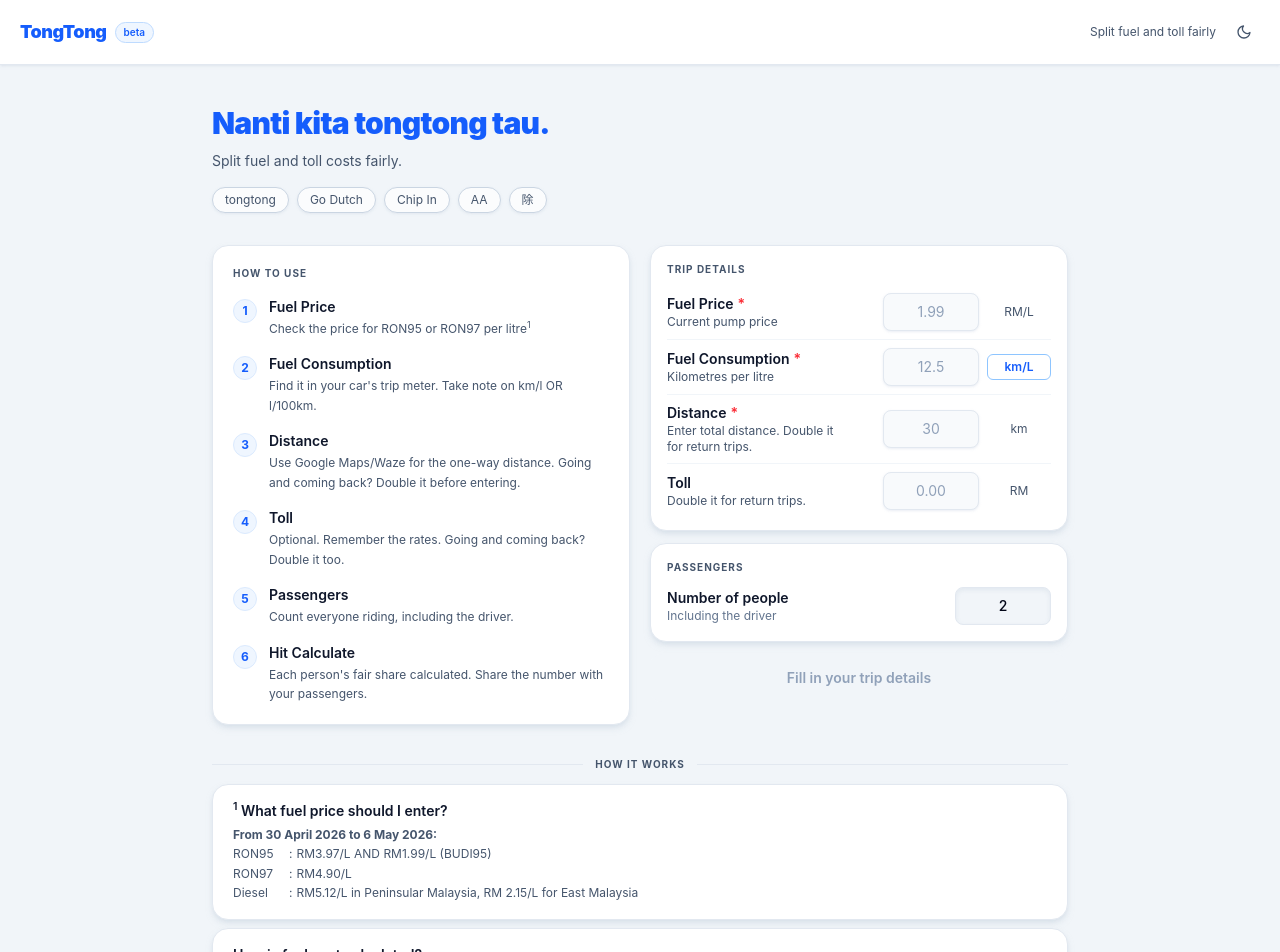
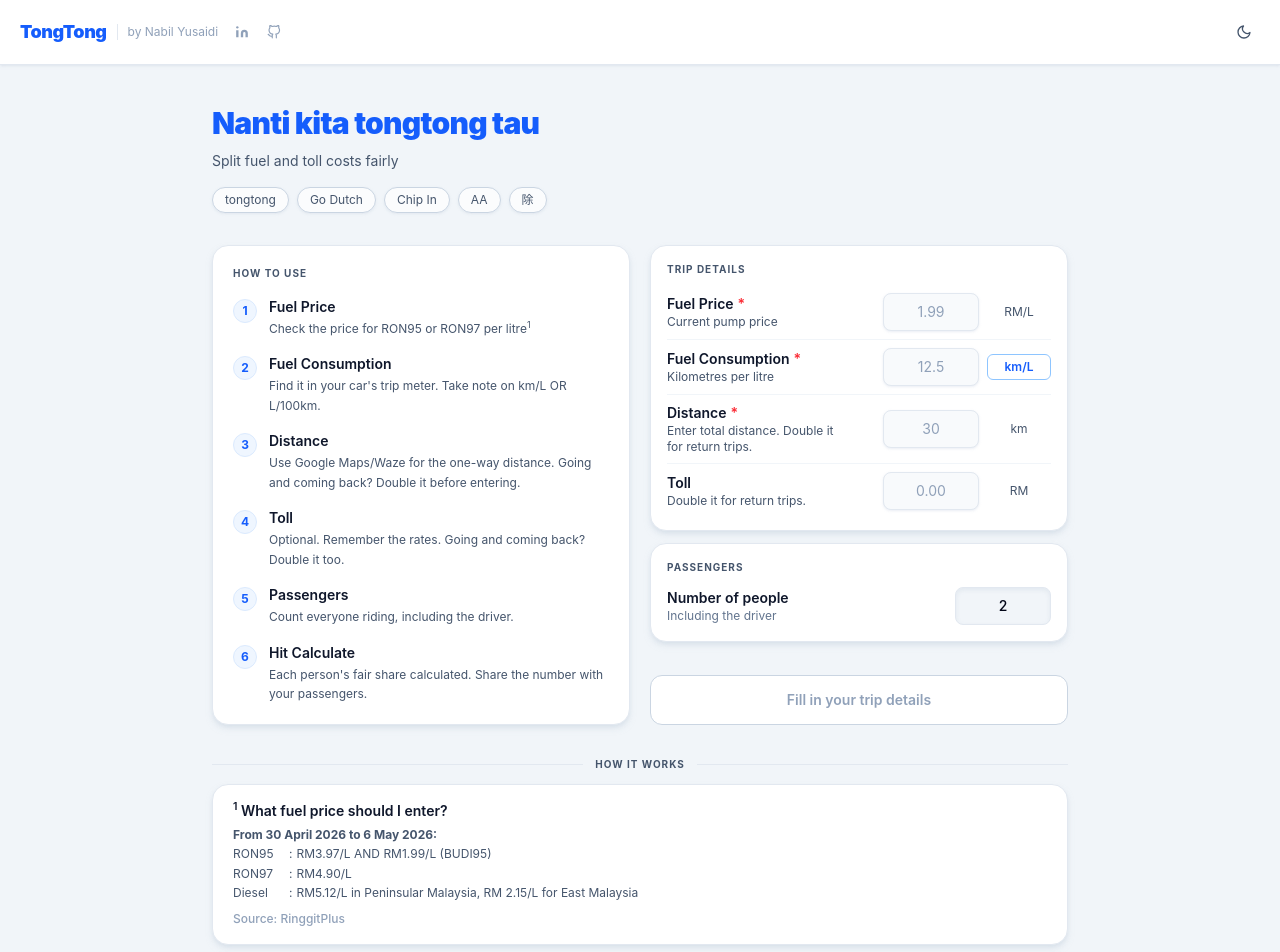
Before and after one commit to nabilyusaidi/tongtong, a React (Vite) app: page / in a window 1280 px wide. Shown: the top 952 px of the page. Built offline with nearby package versions, Linux system fonts and the light colour scheme.

Commit message:
feat: Phase 5 polish — add linkedin/github in nav, beta removed, grid bottom-aligned, result formula, text tiers, layout fixes

```diff
--- a/src/App.jsx
+++ b/src/App.jsx
@@ -23,6 +23,23 @@ function MoonIcon() {
   )
 }
 
+function LinkedInIcon() {
+  return (
+    <svg viewBox="0 0 24 24" fill="currentColor" className="w-3.5 h-3.5">
+      <path d="M16 8a6 6 0 016 6v7h-4v-7a2 2 0 00-2-2 2 2 0 00-2 2v7h-4v-7a6 6 0 016-6zM2 9h4v12H2z" />
+      <circle cx="4" cy="4" r="2" />
+    </svg>
+  )
+}
+
+function GitHubIcon() {
+  return (
+    <svg viewBox="0 0 24 24" fill="none" stroke="currentColor" strokeWidth="2" strokeLinecap="round" strokeLinejoin="round" className="w-3.5 h-3.5">
+      <path d="M9 19c-5 1.5-5-2.5-7-3m14 6v-3.87a3.37 3.37 0 00-.94-2.61c3.14-.35 6.44-1.54 6.44-7A5.44 5.44 0 0020 4.77 5.07 5.07 0 0019.91 1S18.73.65 16 2.48a13.38 13.38 0 00-7 0C6.27.65 5.09 1 5.09 1A5.07 5.07 0 005 4.77a5.44 5.44 0 00-1.5 3.78c0 5.42 3.3 6.61 6.44 7A3.37 3.37 0 009 18.13V22" />
+    </svg>
+  )
+}
+
 export default function App() {
   const [result, setResult] = useState(null)
   const resultRef = useRef(null)
@@ -41,12 +58,32 @@ export default function App() {
   return (
     <div className="min-h-screen bg-slate-100 dark:bg-neutral-950 text-slate-900 dark:text-white transition-colors">
       <nav className="flex items-center justify-between px-5 py-4 border-b border-slate-200 dark:border-white/5 bg-white shadow-sm shadow-slate-300/40 dark:bg-neutral-950 dark:shadow-none">
-        <div className="flex items-center gap-2">
+        <div className="flex items-center gap-2.5">
           <span className="text-lg font-black tracking-tight text-blue-600 dark:text-blue-300">TongTong</span>
-          <span className="text-[10px] font-semibold bg-blue-50 dark:bg-blue-400/10 text-blue-600 dark:text-blue-300 border border-blue-200 dark:border-blue-400/20 px-2 py-0.5 rounded-full">beta</span>
+          <div className="w-px h-4 bg-slate-200 dark:bg-white/10" />
+          <span className="text-xs text-slate-400 dark:text-neutral-500 hidden sm:block">by Nabil Yusaidi</span>
+          <div className="flex items-center gap-1">
+            <a
+              href="https://www.linkedin.com/in/nabil-yusaidi-752650234/"
+              target="_blank"
+              rel="noopener noreferrer"
+              className="w-7 h-7 rounded-md flex items-center justify-center text-slate-400 dark:text-neutral-500 hover:bg-slate-100 dark:hover:bg-neutral-800 hover:text-slate-600 dark:hover:text-neutral-300 transition-colors"
+              aria-label="LinkedIn"
+            >
+              <LinkedInIcon />
+            </a>
+            <a
+              href="https://github.com/nabilyusaidi"
+              target="_blank"
+              rel="noopener noreferrer"
+              className="w-7 h-7 rounded-md flex items-center justify-center text-slate-400 dark:text-neutral-500 hover:bg-slate-100 dark:hover:bg-neutral-800 hover:text-slate-600 dark:hover:text-neutral-300 transition-colors"
+              aria-label="GitHub"
+            >
+              <GitHubIcon />
+            </a>
+          </div>
         </div>
-        <div className="flex items-center gap-3">
-          <span className="text-xs text-slate-600 dark:text-neutral-500 hidden sm:block">Split fuel and toll fairly</span>
+        <div className="flex items-center gap-1">
           <button
             type="button"
             onClick={() => setIsDark(d => !d)}
@@ -61,9 +98,9 @@ export default function App() {
       <div className="max-w-4xl mx-auto px-5 py-10 space-y-8">
         <div>
           <h1 className="text-3xl font-black tracking-tight text-blue-600 dark:text-blue-200 leading-tight mb-2">
-            Nanti kita tongtong tau.
+            Nanti kita tongtong tau
           </h1>
-          <p className="text-slate-600 dark:text-neutral-400 text-sm mb-4">Split fuel and toll costs fairly.</p>
+          <p className="text-slate-600 dark:text-neutral-400 text-sm mb-4">Split fuel and toll costs fairly</p>
           <div className="flex flex-wrap gap-2">
             {taglines.map(tag => (
               <span key={tag} className="text-xs border border-slate-300 bg-white/70 dark:bg-transparent dark:border-white/10 text-slate-600 dark:text-neutral-400 px-3 py-1 rounded-full shadow-sm shadow-slate-300/30 dark:shadow-none">
@@ -73,7 +110,7 @@ export default function App() {
           </div>
         </div>
 
-        <div className="grid grid-cols-1 md:grid-cols-2 gap-5 items-start">
+        <div className="grid grid-cols-1 md:grid-cols-2 gap-5 items-stretch">
           <div>
             <Guide />
           </div>
--- a/src/components/Calculator.jsx
+++ b/src/components/Calculator.jsx
@@ -52,7 +52,7 @@ export default function Calculator({ onResultChange, resultTargetRef }) {
   }
 
   return (
-    <div className="space-y-3">
+    <div className="flex flex-col h-full space-y-3">
       <Section label="Trip details">
         <div className="space-y-1">
           <Field
@@ -109,7 +109,7 @@ export default function Calculator({ onResultChange, resultTargetRef }) {
                 Number of people
                 {passengers === '' && <span className="ml-1 text-red-500 dark:text-red-400">*</span>}
               </p>
-              <p className="text-xs text-slate-500 dark:text-neutral-500">Including the driver</p>
+              <p className="text-xs text-slate-500 dark:text-neutral-400">Including the driver</p>
             </div>
             <input
               type="number"
@@ -137,9 +137,9 @@ export default function Calculator({ onResultChange, resultTargetRef }) {
         type="button"
         onClick={handleCalculate}
         disabled={!hasValidInputs}
-        className="w-full py-3.5 rounded-xl font-semibold text-sm transition-all
+        className="mt-auto w-full py-3.5 rounded-xl font-semibold text-sm transition-all
           bg-blue-600 hover:bg-blue-500 dark:bg-blue-500 dark:hover:bg-blue-400 text-white
-          disabled:bg-slate-100 disabled:text-slate-400 dark:disabled:bg-neutral-800 dark:disabled:text-neutral-500 disabled:cursor-not-allowed"
+          disabled:bg-white disabled:text-slate-400 disabled:border disabled:border-slate-300 dark:disabled:bg-neutral-800 dark:disabled:text-neutral-500 dark:disabled:border-transparent disabled:cursor-not-allowed"
       >
         {hasValidInputs ? 'Calculate →' : 'Fill in your trip details'}
       </button>
@@ -164,7 +164,7 @@ function Field({ label, required, description, unit, onUnitClick, value, onChang
           {label}
           {required && value === '' && <span className="ml-1 text-red-500 dark:text-red-400">*</span>}
         </p>
-        <p className="text-xs text-slate-600 dark:text-neutral-500">{description}</p>
+        <p className="text-xs text-slate-600 dark:text-neutral-400">{description}</p>
       </div>
       <div className="flex items-center gap-2 shrink-0">
         <input
@@ -186,7 +186,7 @@ function Field({ label, required, description, unit, onUnitClick, value, onChang
             {unit}
           </button>
         ) : (
-          <span className="text-xs text-center text-slate-600 dark:text-neutral-500 w-16">{unit}</span>
+          <span className="text-xs text-center text-slate-600 dark:text-neutral-600 w-16">{unit}</span>
         )}
       </div>
     </div>
--- a/src/components/Explanation.jsx
+++ b/src/components/Explanation.jsx
@@ -7,7 +7,7 @@ const faqs = [
     ),
     a: (
       <>
-        <strong>From 30 April 2026 to 6 May 2026:</strong>
+        <strong className="dark:text-white">From 30 April 2026 to 6 May 2026:</strong>
         <br />
         <span className="block">
           <span className="inline-grid grid-cols-[3.25rem_auto_1fr] gap-x-1">
@@ -30,6 +30,14 @@ const faqs = [
             <span>RM5.12/L in Peninsular Malaysia, RM 2.15/L for East Malaysia</span>
           </span>
         </span>
+        <a
+          href="https://ringgitplus.com/en/blog/personal-finance-news/petrol-price-malaysia-live-updates-ron95-ron97-diesel.html"
+          target="_blank"
+          rel="noopener noreferrer"
+          className="inline-block mt-2 text-xs font-medium text-slate-400 dark:text-neutral-600 hover:text-blue-500 dark:hover:text-blue-400 transition-colors"
+        >
+          Source: RinggitPlus
+        </a>
       </>
     ),
   },
@@ -37,18 +45,18 @@ const faqs = [
     q: 'How is fuel cost calculated?',
     a: (
       <>
-        <strong>L/100km</strong>
+        <strong className="dark:text-white">km/L</strong>
+        <br />
+        fuel cost = price per litre × (distance DIVIDED BY km/L)
+        <br />
+        Example: RM 1.99 × (50 km DIVIDED BY 12.5) = RM 7.96.
+        <br />
+        <br />
+        <strong className="dark:text-white">L/100km</strong>
         <br />
         fuel cost = price per litre × (L/100km DIVIDED BY 100) × distance
         <br />
         Example: RM 1.99 × (8 DIVIDED BY 100) × 50 km = RM 7.96.
-        <br />
-        <br />
-        <strong>km/L</strong>
-        <br />
-        fuel cost = price per litre × (distance DIVIDED BY km/L)
-        <br />
-        Example: RM 1.99 × (50 km DIVIDED BY 12.5) = RM 7.96.
       </>
     ),
   },
@@ -80,7 +88,7 @@ export default function Explanation() {
         {faqs.map(({ q, a }, index) => (
           <div key={index} className="bg-white dark:bg-neutral-900 border border-slate-200 dark:border-white/5 rounded-2xl px-5 py-4 space-y-1 shadow-md shadow-slate-300/50 dark:shadow-none">
             <p className="text-sm font-semibold text-slate-900 dark:text-white">{q}</p>
-            <p className="text-xs text-slate-600 dark:text-neutral-500 leading-relaxed">{a}</p>
+            <p className="text-xs text-slate-600 dark:text-neutral-400 leading-relaxed">{a}</p>
           </div>
         ))}
       </div>
--- a/src/components/Guide.jsx
+++ b/src/components/Guide.jsx
@@ -12,7 +12,7 @@ const steps = [
   {
     n: 2,
     title: 'Fuel Consumption',
-    body: "Find it in your car's trip meter. Take note on km/l OR l/100km.",
+    body: "Find it in your car's trip meter. Take note on km/L OR L/100km.",
   },
   {
     n: 3,
@@ -38,7 +38,7 @@ const steps = [
 
 export default function Guide() {
   return (
-    <div className="bg-white dark:bg-neutral-900 border border-slate-200 dark:border-white/5 rounded-2xl p-5 space-y-4 shadow-md shadow-slate-300/50 dark:shadow-none">
+    <div className="h-full bg-white dark:bg-neutral-900 border border-slate-200 dark:border-white/5 rounded-2xl p-5 space-y-4 shadow-md shadow-slate-300/50 dark:shadow-none">
       <p className="text-[10px] font-bold uppercase tracking-widest text-slate-600 dark:text-neutral-500">How to use</p>
       <ol className="space-y-4">
         {steps.map(({ n, title, body }) => (
@@ -48,7 +48,7 @@ export default function Guide() {
             </span>
             <div>
               <p className="text-sm font-semibold text-slate-900 dark:text-white">{title}</p>
-              <p className="text-xs text-slate-600 dark:text-neutral-500 mt-0.5 leading-relaxed">{body}</p>
+              <p className="text-xs text-slate-600 dark:text-neutral-400 mt-0.5 leading-relaxed">{body}</p>
             </div>
           </li>
         ))}
--- a/src/lib/calculator.js
+++ b/src/lib/calculator.js
@@ -18,5 +18,5 @@ export function calculateTrip({ fuelPrice, consumption, distance, toll, passenge
   const totalCost = calculateTotalCost(fuelCost, effectiveToll)
   const perPerson = calculatePerPerson(totalCost, passengers)
 
-  return { fuelCost, tollCost: effectiveToll, totalCost, perPerson }
+  return { fuelCost, tollCost: effectiveToll, totalCost, perPerson, passengers }
 }
```
Also changed, not shown: src/components/ResultCard.jsx (+8 -1 lines).
